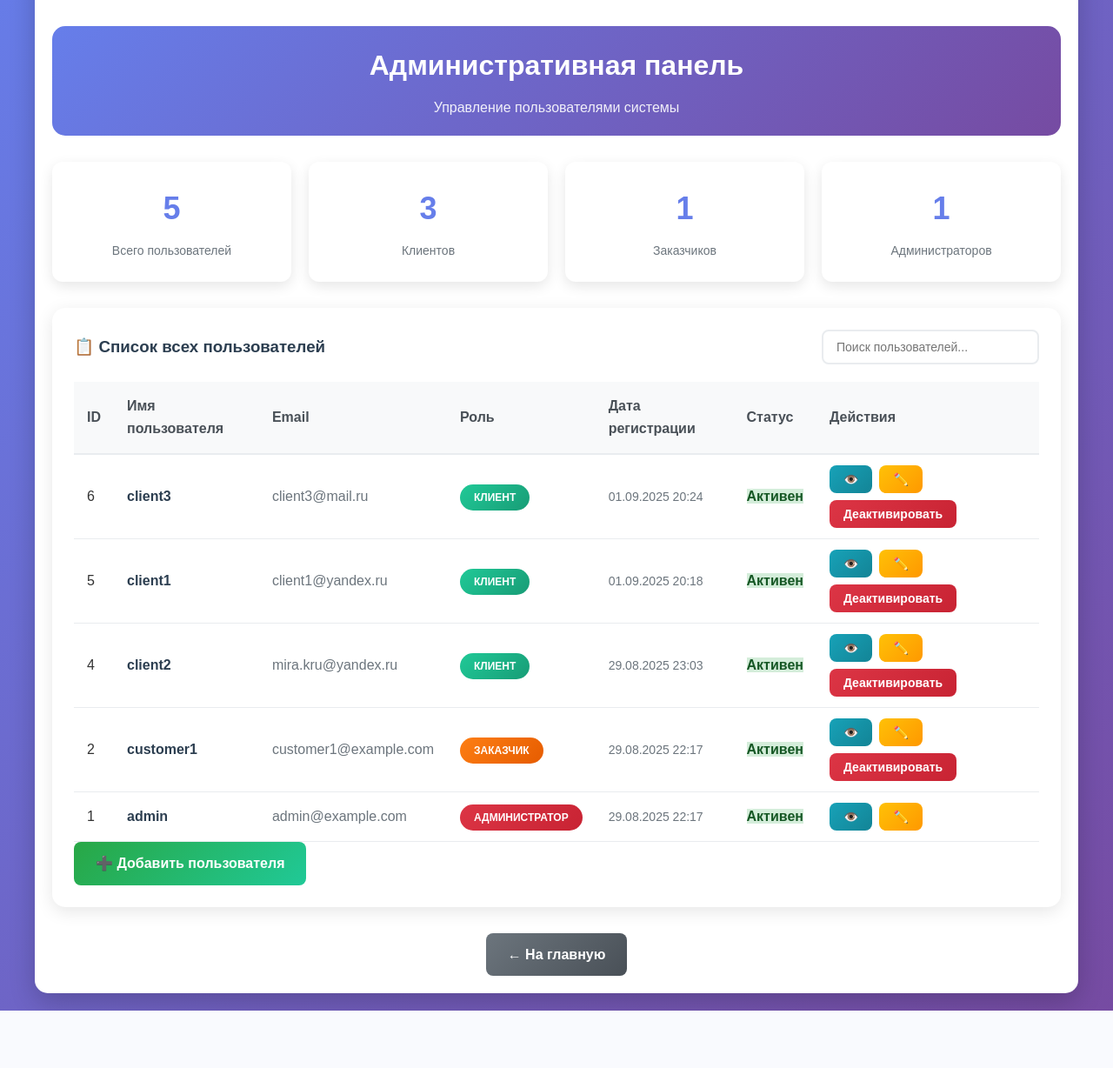
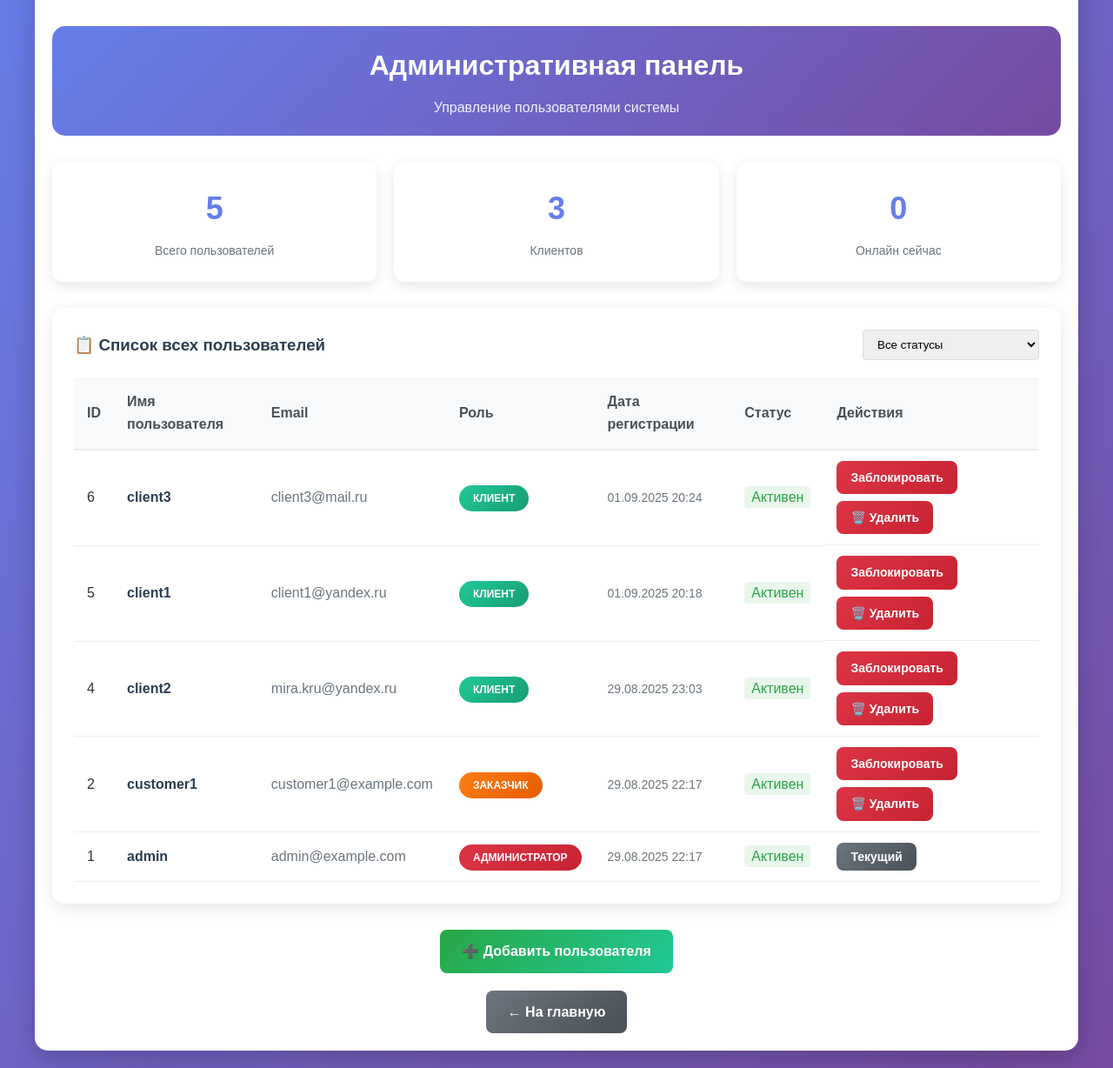
Before and after one commit to SteshaKrutova/ProgectX2, a Flask app: page /admin/users in a window 1280 px wide. Shown: the part 99-1327 px from the top of the page at 87% size. Before the commit the page ends 1261 px from the top, so only its background shows below. Run offline with Flask 3, Linux system fonts and the light colour scheme; a user stored in the database is signed in; data comes from the database, SQL or seed files in the repository; both versions use the stored data as it was after the commit.

Commit message:
исправление в admin панели управления пользовавателями и страницы регистрации

```diff
--- a/app.py
+++ b/app.py
@@ -241,8 +241,9 @@ def login():
             flash('Неверное имя пользователя или пароль.', 'error')
             return render_template('login.html')
 
+        # Проверка активности аккаунта
         if not user.is_active:
-            flash('Ваш аккаунт деактивирован.', 'error')
+            flash('Данный аккаунт заблокирован. Обратитесь к администратору.', 'error')
             return render_template('login.html')
 
         login_user(user, remember=remember_me)
@@ -260,11 +261,13 @@ def register():
         email = request.form.get('email', '').strip().lower()
         password = request.form.get('password', '')
         password_confirm = request.form.get('password_confirm', '')
-        role = request.form.get('role', '').strip()
+
+        # Все новые пользователи автоматически становятся клиентами
+        role = 'client'
 
         errors = []
 
-        if not all([username, email, password, password_confirm, role]):
+        if not all([username, email, password, password_confirm]):
             errors.append('Все поля обязательны для заполнения.')
 
         if len(username) < 3:
@@ -275,9 +278,6 @@ def register():
 
         if password != password_confirm:
             errors.append('Пароли не совпадают.')
-
-        if role not in ['client', 'customer', 'admin']:
-            errors.append('Указана неверная роль.')
 
         if User.query.filter_by(username=username).first():
             errors.append('Пользователь с таким именем уже существует.')
@@ -299,6 +299,8 @@ def register():
             new_user.set_password(password)
             db.session.add(new_user)
             db.session.commit()
+
+            flash('Регистрация успешна! Теперь вы можете войти в систему.', 'success')
             return redirect(url_for('login'))
 
         except Exception as e:
@@ -818,6 +820,71 @@ def expense_history():
                          user_services=user_services,
                          user=current_user)
 
+# Блокировка/разблокировка пользователя
+@app.route('/admin/user/toggle/<int:user_id>')
+@login_required
+def toggle_user(user_id):
+    """Блокировка/разблокировка пользователя"""
+    if current_user.role != 'admin':
+        flash('Доступ запрещен. Только для администраторов.', 'error')
+        return redirect(url_for('index'))
+
+    user = User.query.get_or_404(user_id)
+
+    if user.id == current_user.id:
+        flash('Нельзя заблокировать собственный аккаунт', 'error')
+        return redirect(url_for('admin_users'))
+
+    try:
+        user.is_active = not user.is_active
+        db.session.commit()
+
+        status = "разблокирован" if user.is_active else "заблокирован"
+        flash(f'Пользователь {user.username} {status}!', 'success')
+    except Exception as e:
+        db.session.rollback()
+        flash(f'Ошибка при изменении статуса пользователя: {str(e)}', 'error')
+
+    return redirect(url_for('admin_users'))
+
+# Добавим проверку в декоратор login_required или в начало каждой функции
+@app.before_request
+def check_user_active():
+    if current_user.is_authenticated and not current_user.is_active:
+        logout_user()
+        flash('Ваш аккаунт заблокирован. Обратитесь к администратору.', 'error')
+        return redirect(url_for('login'))
+
+@app.route('/admin/user/delete/<int:user_id>')
+@login_required
+def delete_user(user_id):
+    """Полное удаление пользователя из системы"""
+    if current_user.role != 'admin':
+        flash('Доступ запрещен. Только для администраторов.', 'error')
+        return redirect(url_for('index'))
+
+    user = User.query.get_or_404(user_id)
+
+    if user.id == current_user.id:
+        flash('Нельзя удалить собственный аккаунт', 'error')
+        return redirect(url_for('admin_users'))
+
+    try:
+        # Удаляем все связанные данные пользователя
+        UserService.query.filter_by(user_id=user_id).delete()
+        UsedPromoCode.query.filter_by(user_id=user_id).delete()
+        Transaction.query.filter_by(user_id=user_id).delete()
+
+        # Удаляем самого пользователя
+        db.session.delete(user)
+        db.session.commit()
+
+        flash(f'Пользователь {user.username} полностью удален из системы!', 'success')
+    except Exception as e:
+        db.session.rollback()
+        flash(f'Ошибка при удалении пользователя: {str(e)}', 'error')
+
+    return redirect(url_for('admin_users'))
 # ================== СОЗДАНИЕ БАЗЫ ДАННЫХ ==================
 
 def create_tables():
--- a/templates/admin_users.html
+++ b/templates/admin_users.html
@@ -20,12 +20,8 @@
                 <div class="stat-label">Клиентов</div>
             </div>
             <div class="stat-card">
-                <div class="stat-number">{{ users|selectattr('role', 'equalto', 'customer')|list|length }}</div>
-                <div class="stat-label">Заказчиков</div>
-            </div>
-            <div class="stat-card">
-                <div class="stat-number">{{ users|selectattr('role', 'equalto', 'admin')|list|length }}</div>
-                <div class="stat-label">Администраторов</div>
+                <div class="stat-number">0</div>
+                <div class="stat-label">Онлайн сейчас</div>
             </div>
         </div>
     </div>
@@ -35,7 +31,11 @@
             <h3>📋 Список всех пользователей</h3>
 
             <div class="table-actions">
-                <input type="text" id="searchUsers" placeholder="Поиск пользователей..." class="search-input">
+                <select id="filterStatus" class="filter-select">
+                    <option value="all">Все статусы</option>
+                    <option value="active">Только активные</option>
+                    <option value="inactive">Только заблокированные</option>
+                </select>
             </div>
         </div>
 
@@ -54,10 +54,13 @@
                 </thead>
                 <tbody>
                     {% for user in users %}
-                    <tr class="user-row">
+                    <tr class="user-row" data-status="{{ 'active' if user.is_active else 'inactive' }}">
                         <td class="user-id">{{ user.id }}</td>
                         <td class="user-username">
                             <strong>{{ user.username }}</strong>
+                            {% if not user.is_active %}
+                            <br><small style="color: #dc3545;">🔒 Заблокирован</small>
+                            {% endif %}
                         </td>
                         <td class="user-email">{{ user.email }}</td>
                         <td class="user-role">
@@ -74,28 +77,29 @@
                         <td class="user-created">{{ user.created_at.strftime('%d.%m.%Y %H:%M') }}</td>
                         <td class="user-status">
                             <span class="status-{{ 'active' if user.is_active else 'inactive' }}">
-                                {{ 'Активен' if user.is_active else 'Неактивен' }}
+                                {{ 'Активен' if user.is_active else 'Заблокирован' }}
                             </span>
                         </td>
                         <td class="user-actions">
-                            <button class="btn btn-sm btn-info" onclick="viewUser({{ user.id }})">👁️</button>
-                            <button class="btn btn-sm btn-warning" onclick="editUser({{ user.id }})">✏️</button>
                             {% if user.id != current_user.id %}
-                                <button class="btn btn-sm btn-{{ 'success' if not user.is_active else 'danger' }}"
-                                        onclick="toggleUser({{ user.id }})">
-                                    {{ 'Активировать' if not user.is_active else 'Деактивировать' }}
-                                </button>
+                                <a href="{{ url_for('toggle_user', user_id=user.id) }}"
+                                   class="btn btn-sm btn-{{ 'success' if not user.is_active else 'danger' }}"
+                                   onclick="return confirm('Вы уверены, что хотите {{ 'разблокировать' if not user.is_active else 'заблокировать' }} пользователя {{ user.username }}?')">
+                                    {{ 'Разблокировать' if not user.is_active else 'Заблокировать' }}
+                                </a>
+                                <a href="{{ url_for('delete_user', user_id=user.id) }}"
+                                   class="btn btn-sm btn-danger"
+                                   onclick="return confirm('⚠️ ВНИМАНИЕ! Вы уверены, что хотите полностью удалить пользователя {{ user.username }}? Это действие невозможно отменить! Все данные пользователя будут безвозвратно удалены.')">
+                                    🗑️ Удалить
+                                </a>
+                            {% else %}
+                                <button class="btn btn-sm btn-secondary" disabled>Текущий</button>
                             {% endif %}
                         </td>
                     </tr>
                     {% endfor %}
                 </tbody>
             </table>
-            <div class="table-actions">
-                <a href="{{ url_for('admin_add_user') }}" class="btn btn-success">
-                    ➕ Добавить пользователя
-                </a>
-            </div>
         </div>
 
         {% if not users %}
@@ -107,42 +111,96 @@
         {% endif %}
     </div>
 
+    <!-- Кнопка добавления пользователя -->
+    <div class="add-user-container" style="text-align: center; margin: 20px 0;">
+        <a href="{{ url_for('admin_add_user') }}" class="btn btn-success">
+            ➕ Добавить пользователя
+        </a>
+    </div>
+
     <div class="admin-actions">
         <a href="{{ url_for('index') }}" class="btn btn-secondary">← На главную</a>
     </div>
 </div>
+
+<style>
+.status-active {
+    color: #28a745;
+    font-weight: 500;
+    background: rgba(40, 167, 69, 0.1);
+    padding: 4px 8px;
+    border-radius: 4px;
+}
+
+.status-inactive {
+    color: #dc3545;
+    font-weight: 500;
+    background: rgba(220, 53, 69, 0.1);
+    padding: 4px 8px;
+    border-radius: 4px;
+}
+
+.filter-select {
+    padding: 8px 12px;
+    border: 1px solid #ddd;
+    border-radius: 4px;
+    margin-left: 10px;
+}
+
+.user-row[data-status="inactive"] {
+    background-color: rgba(220, 53, 69, 0.05);
+}
+
+.user-row[data-status="inactive"]:hover {
+    background-color: rgba(220, 53, 69, 0.1);
+}
+
+.user-actions {
+    text-align: center;
+    min-width: 140px;
+}
+
+.table-header {
+    display: flex;
+    justify-content: space-between;
+    align-items: center;
+    margin-bottom: 20px;
+}
+
+.table-actions {
+    display: flex;
+    gap: 10px;
+}
+
+@media (max-width: 768px) {
+    .table-header {
+        flex-direction: column;
+        gap: 15px;
+        text-align: center;
+    }
+
+    .table-actions {
+        justify-content: center;
+    }
+
+    .user-actions {
+        min-width: 120px;
+    }
+}
+</style>
 {% endblock %}
 
 {% block extra_js %}
 <script>
-function viewUser(userId) {
-    alert('Просмотр пользователя ID: ' + userId);
-    // Здесь будет реализация просмотра детальной информации
-}
-
-function editUser(userId) {
-    alert('Редактирование пользователя ID: ' + userId);
-    // Здесь будет реализация редактирования
-}
-
-function toggleUser(userId) {
-    if (confirm('Вы уверены, что хотите изменить статус пользователя?')) {
-        alert('Изменение статуса пользователя ID: ' + userId);
-        // Здесь будет AJAX запрос для изменения статуса
-    }
-}
-
-// Поиск пользователей
-document.getElementById('searchUsers').addEventListener('input', function(e) {
-    const searchTerm = e.target.value.toLowerCase();
+// Фильтрация по статусу
+document.getElementById('filterStatus').addEventListener('change', function(e) {
+    const status = e.target.value;
     const rows = document.querySelectorAll('.user-row');
 
     rows.forEach(row => {
-        const username = row.querySelector('.user-username').textContent.toLowerCase();
-        const email = row.querySelector('.user-email').textContent.toLowerCase();
-        const role = row.querySelector('.user-role').textContent.toLowerCase();
+        const rowStatus = row.getAttribute('data-status');
 
-        if (username.includes(searchTerm) || email.includes(searchTerm) || role.includes(searchTerm)) {
+        if (status === 'all' || status === rowStatus) {
             row.style.display = '';
         } else {
             row.style.display = 'none';
```
Also changed, not shown: templates/register.html (+5 -9 lines), instance/database.db.
